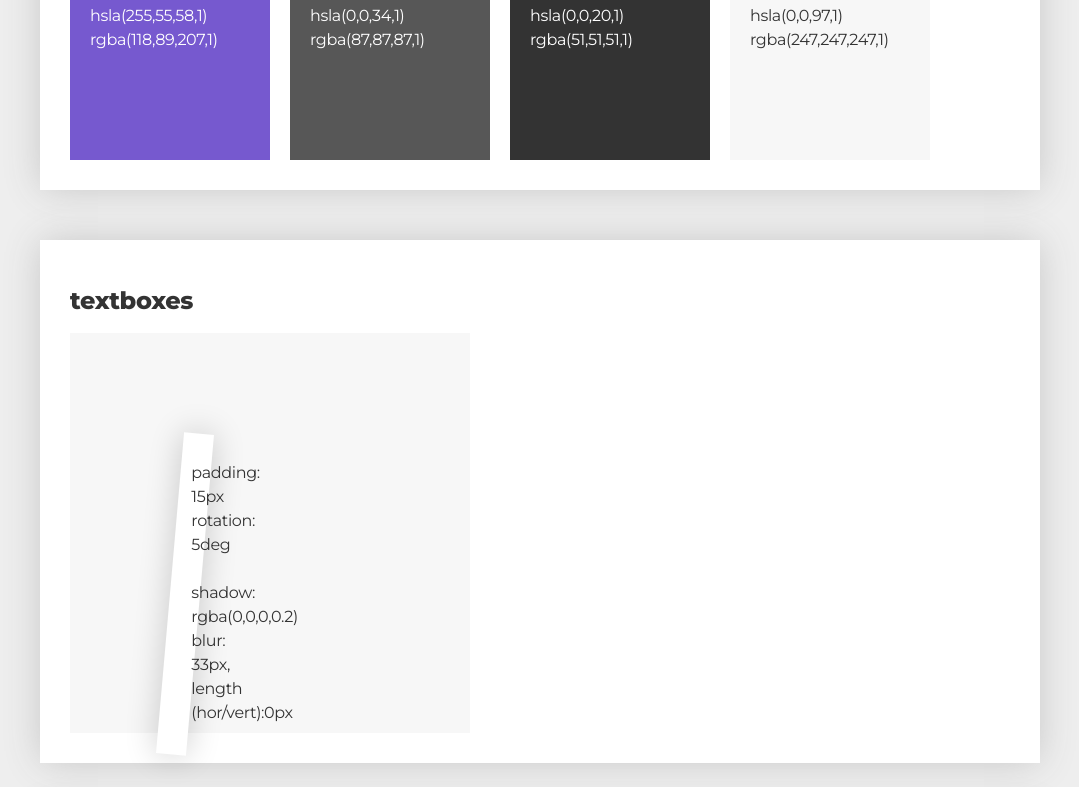
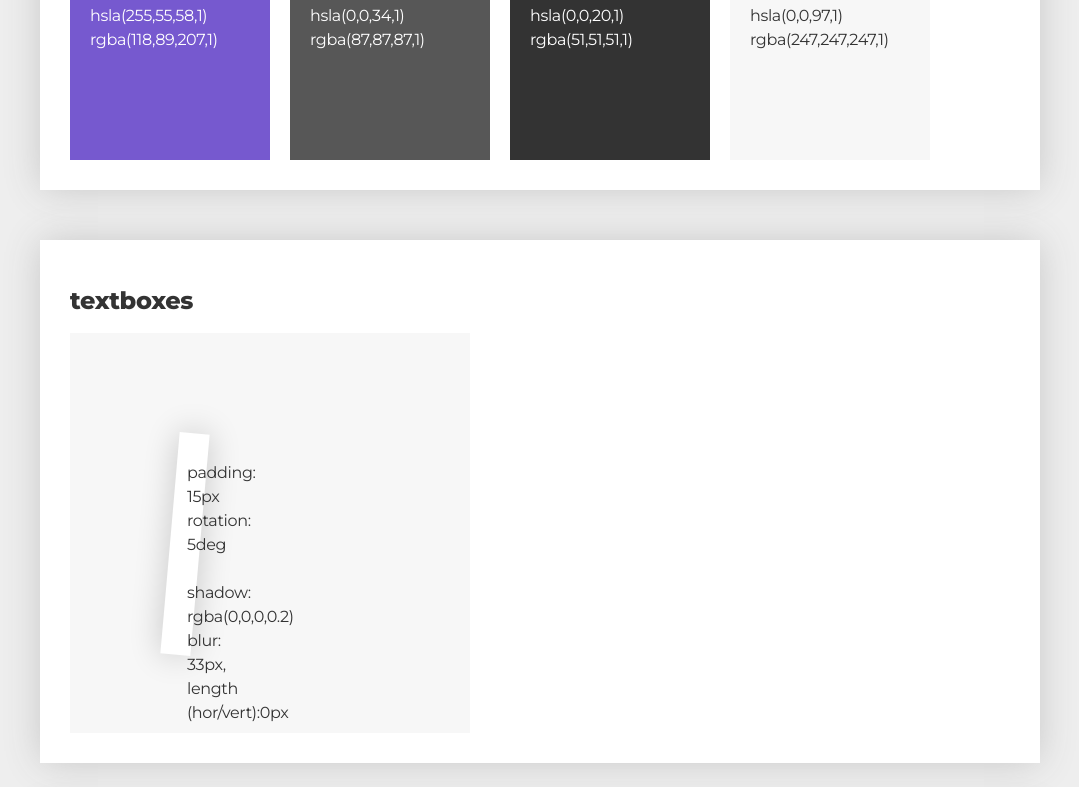
Before and after one commit to gdmgent-1718-nmd1/1718-nmd1-eo-rubemaes5, a plain HTML site: page pages/styleguide.html in a window 1280 px wide. Shown: the part 999-1786 px from the top of the page, without its empty margins (100-1179 px from the left). Drawn offline with nearby package versions, Linux system fonts and the light colour scheme.

Commit message:
tekstbox fix

```diff
--- a/pages/css/pages.css
+++ b/pages/css/pages.css
@@ -227,7 +227,7 @@ nav ul li a:hover:before{
 }
 .tekstbox{
     width: 30px;
-    height: 322px;
+    height: 222px;
     position: relative;
     top: 100px;
     left: 100px;
```
